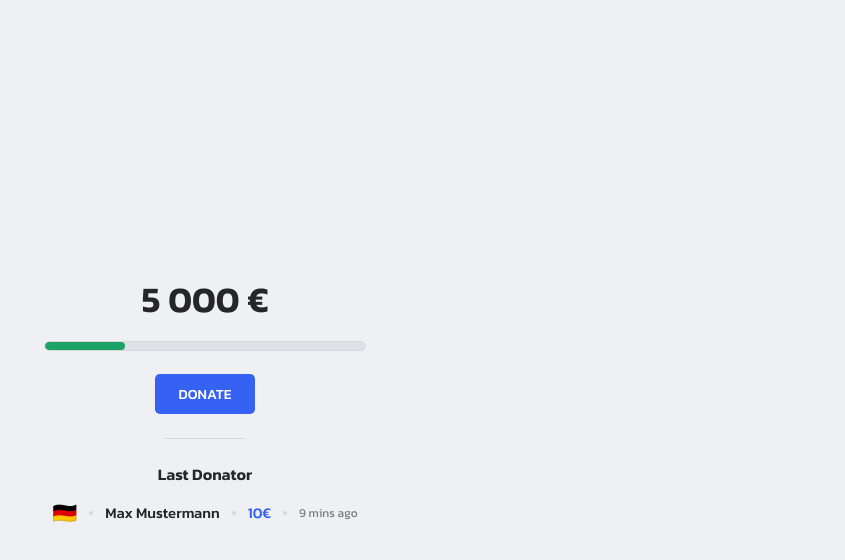
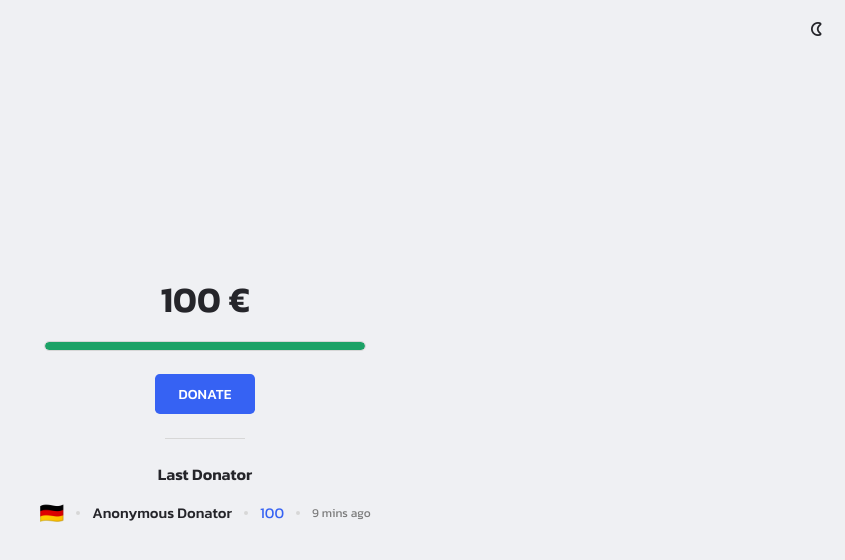
Before and after one commit to stepesdrabes/moneycounter, a SvelteKit app: page / in a window 1280 px wide. Shown: the top 560 px of the page, without its empty margins (435-1280 px from the left). Built offline with nearby package versions, Linux system fonts and the light colour scheme; no server answers.

Commit message:
Ui stuff

```diff
--- a/src/components/CircleIconButton.svelte
+++ b/src/components/CircleIconButton.svelte
@@ -1,5 +1,5 @@
 <script lang="ts">
-    import ContentLoader from "$components/misc/ContentLoader.svelte"
+    import ContentLoader from "$components/ContentLoader.svelte"
 
     export let color = "var(--accent-color)"
     export let size = "2.75rem"
--- /dev/null
+++ b/src/routes/(counter)/+page.server.ts
@@ -0,0 +1,20 @@
+import type {PageServerLoad} from './$types'
+import type {LastDonator} from "../../type/lastDonator"
+import { env } from '$env/dynamic/private'
+
+export const load: PageServerLoad = async (event) => {
+    const goal = Number(env.GOAL)
+    const lastDonator: LastDonator = {
+        amount: 100,
+        anonymous: true,
+        country: "",
+        name: "",
+        timestamp: ""
+    }
+
+    return {
+        amount: 100,
+        goal: isNaN(goal) ? 0 : goal,
+        lastDonator: lastDonator
+    }
+}
--- /dev/null
+++ b/src/routes/(counter)/+page.svelte
@@ -0,0 +1,141 @@
+<script lang="ts">
+    import Spacer from "$components/Spacer.svelte"
+    import Button from "$components/Button.svelte"
+    import LineDivider from "$components/LineDivider.svelte"
+    import Modal from "$components/Modal.svelte"
+    import CircleIconButton from "$components/CircleIconButton.svelte"
+    import theme, {withoutThemeTransition} from "$lib/theme"
+    import {onDestroy} from "svelte"
+    import type {PageData} from './$types'
+
+    export let data: PageData
+
+    $: progress = data.amount / data.goal * 100
+    let donateShown = false
+
+    let dark = false
+    const darkUnsubscribe = theme.subscribe(value => dark = value === "dark-theme")
+
+    const toggleTheme = () => {
+        withoutThemeTransition(() => {
+            if (dark) theme.set('light-theme')
+            else theme.set('dark-theme')
+        })
+    }
+
+    onDestroy(() => {
+        darkUnsubscribe()
+    })
+</script>
+
+<Modal width="25rem" height="32.5rem" shown="{donateShown}" onClose="{() => donateShown = false}">
+
+</Modal>
+
+<div class="counter-container">
+    <h1 class="counter">{data.amount} €</h1>
+
+    <Spacer value="var(--spacing-m)"/>
+
+    <div class="progress-bar">
+        <div class="progress" style="width: {progress}%"></div>
+    </div>
+
+    <Spacer value="var(--spacing-l)"/>
+
+    <Button width="min-content" height="2.5rem" label="Donate" onClick={() => donateShown = true}/>
+
+    {#if data.lastDonator}
+        <Spacer value="var(--spacing-l)"/>
+        <LineDivider value="5rem"/>
+        <Spacer value="var(--spacing-l)"/>
+
+        <h3>Last Donator</h3>
+        <Spacer value="var(--spacing-ms)"/>
+
+        <div class="last-donator-container">
+            <span class="flag">🇩🇪</span>
+            <div class="point-divider"></div>
+            <p class="name">{data.lastDonator.anonymous ? 'Anonymous Donator' : data.lastDonator.name}</p>
+            <div class="point-divider"></div>
+            <p class="amount">{data.lastDonator.amount}</p>
+            <div class="point-divider"></div>
+            <span class="date">9 mins ago</span>
+        </div>
+    {/if}
+
+    <div class="theme-switch">
+        <CircleIconButton icon="{dark ? 'sun' : 'moon'}" title="Switch theme" compact="{true}"
+                          iconColor="var(--text-color)"
+                          onClick={toggleTheme}/>
+    </div>
+</div>
+
+<style lang="scss">
+  .counter-container {
+    width: 100%;
+    height: 100%;
+    display: flex;
+    flex-direction: column;
+    align-items: center;
+    justify-content: center;
+    position: relative;
+
+    .theme-switch {
+      position: absolute;
+      top: var(--spacing-m);
+      right: var(--spacing-m);
+    }
+  }
+
+  .counter {
+    font-size: 2.25rem;
+  }
+
+  .progress-bar {
+    width: 20rem;
+    height: 0.5rem;
+    border-radius: 0.25rem;
+    overflow: hidden;
+    background-color: var(--box-background-color);
+    outline: 1px solid var(--outline-color);
+
+    .progress {
+      height: 100%;
+      background-color: var(--okay-green);
+      border-radius: 0.25rem;
+    }
+  }
+
+  .last-donator-container {
+    display: flex;
+    align-items: center;
+
+    .flag {
+      font-size: 1.25rem;
+    }
+
+    .name {
+      font-size: var(--text-midsmaller);
+      font-weight: 500;
+    }
+
+    .amount {
+      font-size: var(--text-midsmaller);
+      color: var(--accent-color);
+    }
+
+    .date {
+      font-size: var(--text-small);
+      color: var(--label-color);
+    }
+
+    .point-divider {
+      width: 4px;
+      height: 4px;
+      border-radius: 50%;
+      background-color: var(--outline-color);
+      margin: 0 var(--spacing-ms);
+    }
+  }
+</style>
--- a/src/routes/+page.svelte
+++ /dev/null
@@ -1,101 +0,0 @@
-<script lang="ts">
-    import Spacer from "$components/Spacer.svelte"
-    import Button from "$components/Button.svelte"
-    import LineDivider from "$components/LineDivider.svelte"
-
-    let progress = 25
-</script>
-
-<div class="counter-container">
-    <h1 class="counter">5 000 €</h1>
-
-    <Spacer value="var(--spacing-m)"/>
-
-    <div class="progress-bar">
-        <div class="progress" style="width: {progress}%"></div>
-    </div>
-
-    <Spacer value="var(--spacing-l)"/>
-
-    <Button width="min-content" height="2.5rem" label="Donate" href="/"/>
-
-    <Spacer value="var(--spacing-l)"/>
-    <LineDivider value="5rem"/>
-    <Spacer value="var(--spacing-l)"/>
-
-    <h3>Last Donator</h3>
-    <Spacer value="var(--spacing-ms)"/>
-
-    <div class="last-donator-container">
-        <span class="flag">🇩🇪</span>
-        <div class="point-divider"></div>
-        <p class="name">Max Mustermann</p>
-        <div class="point-divider"></div>
-        <p class="amount">10€</p>
-        <div class="point-divider"></div>
-        <span class="date">9 mins ago</span>
-    </div>
-</div>
-
-<style lang="scss">
-  .counter-container {
-    width: 100%;
-    height: 100%;
-    display: flex;
-    flex-direction: column;
-    align-items: center;
-    justify-content: center;
-  }
-
-  .counter {
-    font-size: 2.25rem;
-  }
-
-  .progress-bar {
-    width: 20rem;
-    height: 0.5rem;
-    border-radius: 0.25rem;
-    overflow: hidden;
-    background-color: var(--box-background-color);
-    outline: 1px solid var(--outline-color);
-
-    .progress {
-      height: 100%;
-      background-color: var(--okay-green);
-      border-radius: 0.25rem;
-    }
-  }
-
-  .last-donator-container {
-    display: flex;
-    align-items: center;
-
-    .flag {
-      font-size: 1.25rem;
-    }
-
-    .name {
-      font-size: var(--text-midsmaller);
-      font-weight: 500;
-    }
-
-    .amount {
-      font-size: var(--text-midsmaller);
-      font-weight: 500;
-      color: var(--accent-color);
-    }
-
-    .date {
-      font-size: var(--text-small);
-      color: var(--label-color);
-    }
-
-    .point-divider {
-      width: 4px;
-      height: 4px;
-      border-radius: 50%;
-      background-color: var(--outline-color);
-      margin: 0 var(--spacing-ms);
-    }
-  }
-</style>
--- /dev/null
+++ b/src/type/lastDonator.ts
@@ -0,0 +1,7 @@
+export interface LastDonator {
+    amount: number
+    anonymous: boolean
+    country: string
+    name: string
+    timestamp: string
+}
```
Also changed, not shown: 1 other file (tests, documents, lock files or other folders).
